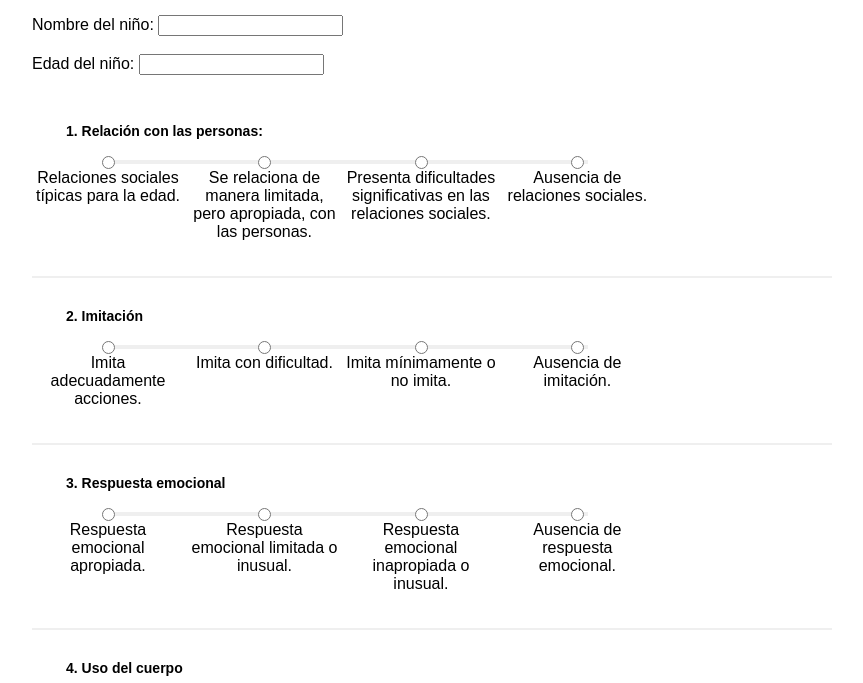
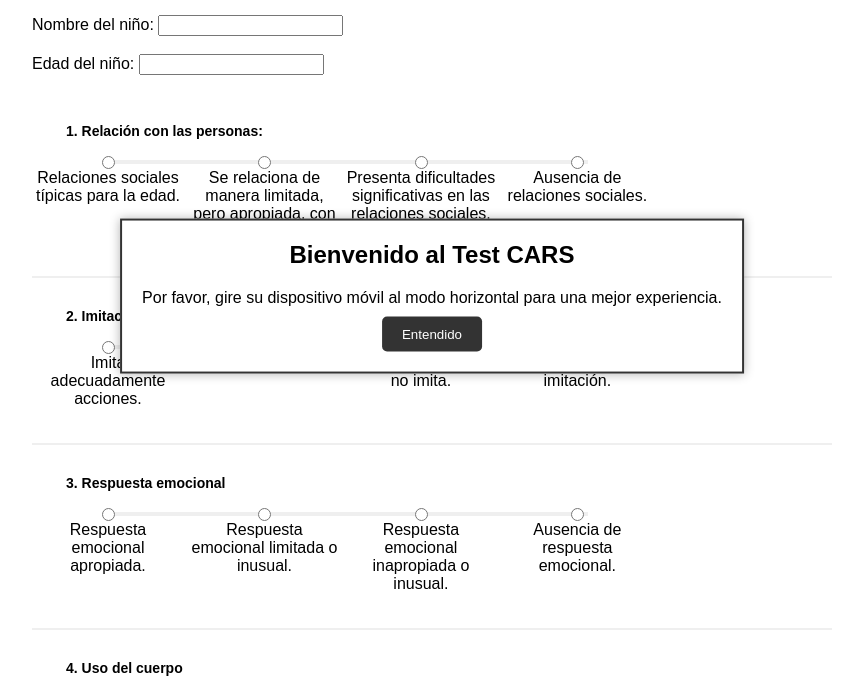
Before and after one commit to FranciscoJVT0104/TEST, a plain HTML site: page index.html in a window 1280 px wide. Shown: the part 104-787 px from the top of the page, without its empty margins (208-1071 px from the left). Drawn offline with Linux system fonts and the light colour scheme.

Commit message:
Update index.html

```diff
--- a/index.html
+++ b/index.html
@@ -43,9 +43,56 @@
             font-weight: bold;
             margin-top: 20px;
         }
+        /* Estilos para la ventana emergente */
+        .welcome-popup {
+            position: fixed;
+            top: 50%;
+            left: 50%;
+            transform: translate(-50%, -50%);
+            background: #fff;
+            padding: 20px;
+            border: 2px solid #333;
+            box-shadow: 0 0 10px rgba(0, 0, 0, 0.3);
+            z-index: 1000;
+            max-width: 80%;
+            text-align: center;
+        }
+
+        .welcome-popup h2 {
+            margin-top: 0;
+        }
+
+        .welcome-popup p {
+            margin-bottom: 10px;
+        }
+
+        .close-btn {
+            background-color: #333;
+            color: #fff;
+            border: none;
+            padding: 10px 20px;
+            cursor: pointer;
+            border-radius: 5px;
+        }
+
+        .close-btn:hover {
+            background-color: #555;
+        }
     </style>
 </head>
 <body>
+    <div class="welcome-popup">
+        <h2>Bienvenido al Test CARS</h2>
+        <p>Por favor, gire su dispositivo móvil al modo horizontal para una mejor experiencia.</p>
+        <button class="close-btn" onclick="closeWelcomePopup()">Entendido</button>
+    </div>
+
+    <script>
+        // Función para cerrar la ventana emergente de bienvenida
+        function closeWelcomePopup() {
+            document.querySelector('.welcome-popup').style.display = 'none';
+        }
+    </script>
 <script>
         // Función para rotar la pantalla horizontalmente
         function rotateScreen() {
```
